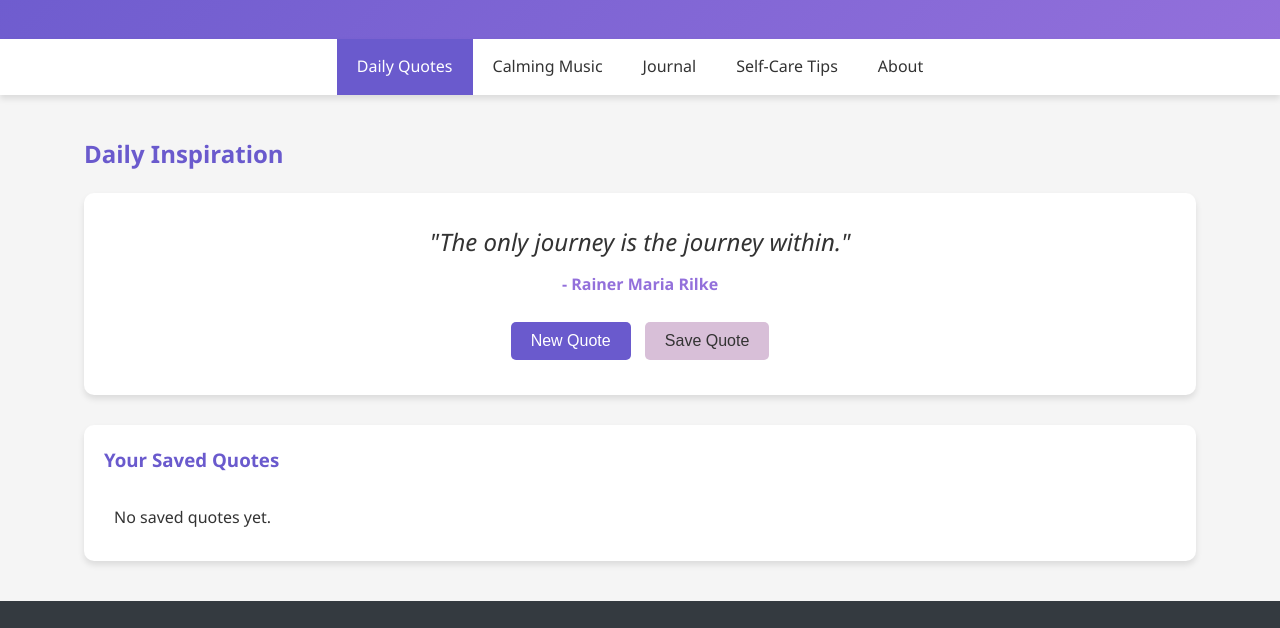
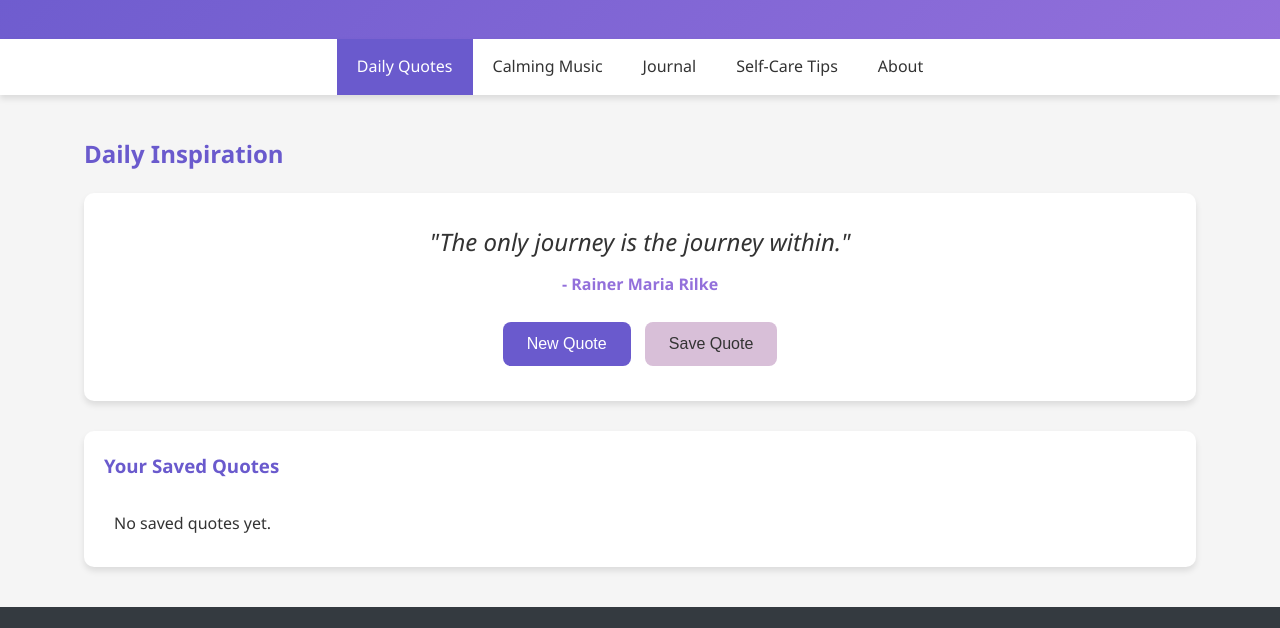
Before and after one commit to prabasajee/food-recipe, a plain HTML site: page index.html in a window 1280 px wide. Shown: the part 171-799 px from the top of the page. Drawn offline with Linux system fonts and the light colour scheme.

Commit message:
latest changes

```diff
--- a/styles.css
+++ b/styles.css
@@ -57,19 +57,45 @@ body {
     display: inline-block;
     background-color: var(--primary-color);
     color: white;
-    padding: 10px 20px;
+    padding: 12px 24px;
     border: none;
-    border-radius: 5px;
+    border-radius: 8px;
     cursor: pointer;
     text-decoration: none;
     font-size: 16px;
-    transition: all 0.3s ease;
+    font-weight: 500;
+    transition: var(--transition);
     margin: 5px;
+    min-width: 44px;
+    min-height: 44px;
+    position: relative;
+    overflow: hidden;
+}
+
+.btn::before {
+    content: '';
+    position: absolute;
+    top: 0;
+    left: -100%;
+    width: 100%;
+    height: 100%;
+    background: linear-gradient(90deg, transparent, rgba(255,255,255,0.2), transparent);
+    transition: left 0.5s;
+}
+
+.btn:hover::before {
+    left: 100%;
 }
 
 .btn:hover {
     background-color: var(--secondary-color);
     transform: translateY(-2px);
+    box-shadow: 0 6px 12px rgba(0, 0, 0, 0.15);
+}
+
+.btn:focus {
+    outline: 2px solid var(--primary-color);
+    outline-offset: 2px;
 }
 
 .btn.secondary {
@@ -78,7 +104,8 @@ body {
 }
 
 .btn.secondary:hover {
-    background-color: #c9b3e6;
+    background-color: var(--secondary-color);
+    color: white;
 }
 
 section {
```
